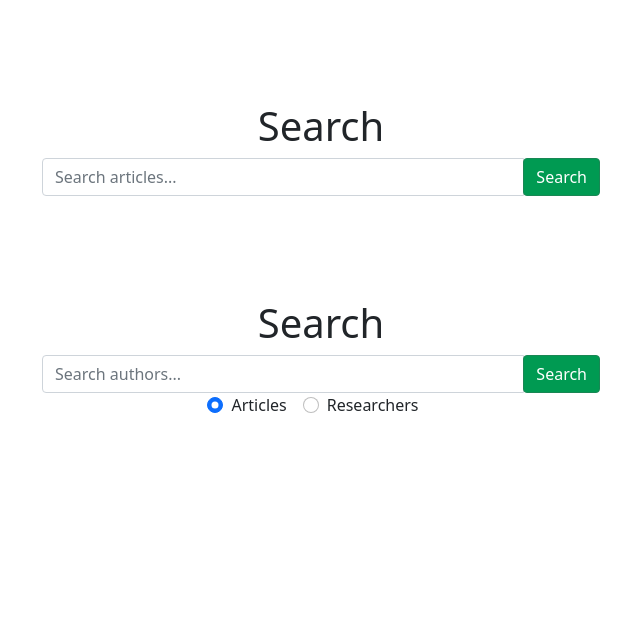
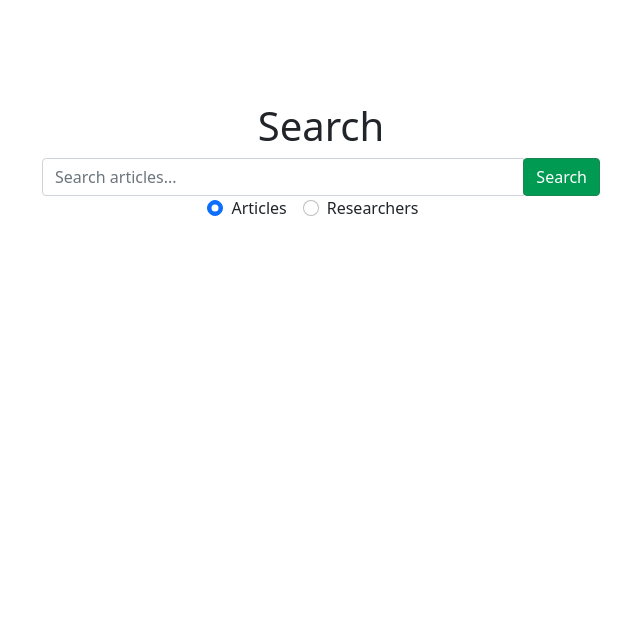
Before and after one commit to mdiaz94/thecap, a Flask app: page /index in a window 1280 px wide. Shown: the part 98-731 px from the top of the page, without its empty margins (319-959 px from the left). Run offline with Flask 2, Linux system fonts and the light colour scheme; some libraries are stand-ins or nearby versions.

Commit message:
add toggle for searchbar

```diff
--- a/science-direct-json-example/testrequest.py
+++ b/science-direct-json-example/testrequest.py
@@ -1,7 +1,7 @@
 import requests
 import json
 
-r=requests.get("https://api.elsevier.com/content/search/sciencedirect", params={"query":"computers"}, headers={"Accept":"application/json","X-ELS-APIKey":"64417dd6eed2d2f2d3aa7ca64942f679"})
+r=requests.get("https://api.elsevier.com/content/search/sciencedirect", params={"query":"computers"}, headers={"Accept":"application/json","X-ELS-APIKey":"682084898b02a949777e0b81f9943e3d"})
 
 data = json.loads(r.content)
 datatwo = data['search-results']['entry']
--- /dev/null
+++ b/static/searchbar.js
@@ -0,0 +1,23 @@
+var authorSearch;
+var articleSearch;
+var searchToggle;
+
+document.addEventListener('DOMContentLoaded', function(){
+    authorSearch = document.getElementById('authorSearch');
+    articleSearch = document.getElementById('articleSearch');
+    authorSearch.style.setProperty('display','none','important');
+    searchToggle = 0;
+}, false);
+
+function toggleSearch(){
+    if (searchToggle == 0) {
+        authorSearch.style.setProperty('display','block','important');
+        articleSearch.style.setProperty('display','none','important');
+        searchToggle = 1;
+    }
+    else {
+        authorSearch.style.setProperty('display','none','important');
+        articleSearch.style.setProperty('display','block','important');
+        searchToggle = 0;
+    }
+}
--- a/templates/index.html
+++ b/templates/index.html
@@ -21,6 +21,7 @@
     crossorigin="anonymous"></script>
 
   <link rel="stylesheet" type="text/css" href="{{ url_for('static',filename='styles/style.css') }}">
+  <script src="{{ url_for('static', filename='searchbar.js') }}"></script>
 
   <title>Knowledge Scrape!</title>
 </head>
@@ -98,7 +99,8 @@
   <!-- Content here -->
 
   <!--Article Search Button here-->
-  <div class="container d-flex justify-content-center" style="margin-top: 8%;" id="articleSearch">
+  <div id="articleSearch">
+  <div class="container d-flex justify-content-center" style="margin-top: 8%;">
     <div class="col-md-6 col-md-offset-3">
       <div class="row">
         <div id="logo" class="text-center">
@@ -107,7 +109,7 @@
         <form role="form" id="form-buscar" action="/index" method="POST">
           <div class="form-group">
             <div class="input-group">
-              <input id="search" class="form-control" type="text" name="search" placeholder="Search articles..." required />
+              <input id="search" class="form-control" type="text" name="search" placeholder="Search articles..." required >
               <span class="input-group-btn">
                 <button class="btn btn-success" style="background-color: rgb(0, 154, 82);" type="submit">
                   <i class="glyphicon glyphicon-search" aria-hidden="true"></i> Search
@@ -119,9 +121,12 @@
       </div>
     </div>
   </div>
+</div>
+
 
   <!--Author search here-->
-  <div class="container d-flex justify-content-center" style="margin-top: 8%;" id="authorSearch">
+  <div id="authorSearch">
+  <div class="container d-flex justify-content-center" style="margin-top: 8%;">
     <div class="col-md-6 col-md-offset-3">
       <div class="row">
         <div id="logo" class="text-center">
@@ -142,6 +147,7 @@
       </div>
     </div>
   </div>
+</div>
 
   <!--End Search functions-->
 
@@ -150,11 +156,11 @@
   <!--Radio buttons-->
   <div class="container d-flex justify-content-center">
     <div class="form-check form-check-inline">
-      <input class="form-check-input" type="radio" name="inlineRadioOptions" id="inlineRadio1" value="option1" checked>
+      <input class="form-check-input" type="radio" name="inlineRadioOptions" id="inlineRadio1" value="option1" checked onchange="toggleSearch()">
       <label class="form-check-label" for="inlineRadio1">Articles</label>
     </div>
     <div class="form-check form-check-inline">
-      <input class="form-check-input" type="radio" name="inlineRadioOptions" id="inlineRadio2" value="option2">
+      <input class="form-check-input" type="radio" name="inlineRadioOptions" id="inlineRadio2" value="option2" onchange="toggleSearch()">
       <label class="form-check-label" for="inlineRadio2">Researchers</label>
     </div>
   </div>
```
Also changed, not shown: science-direct-json-example/author-request.py (added, +8 -0 lines), 1 other file.
